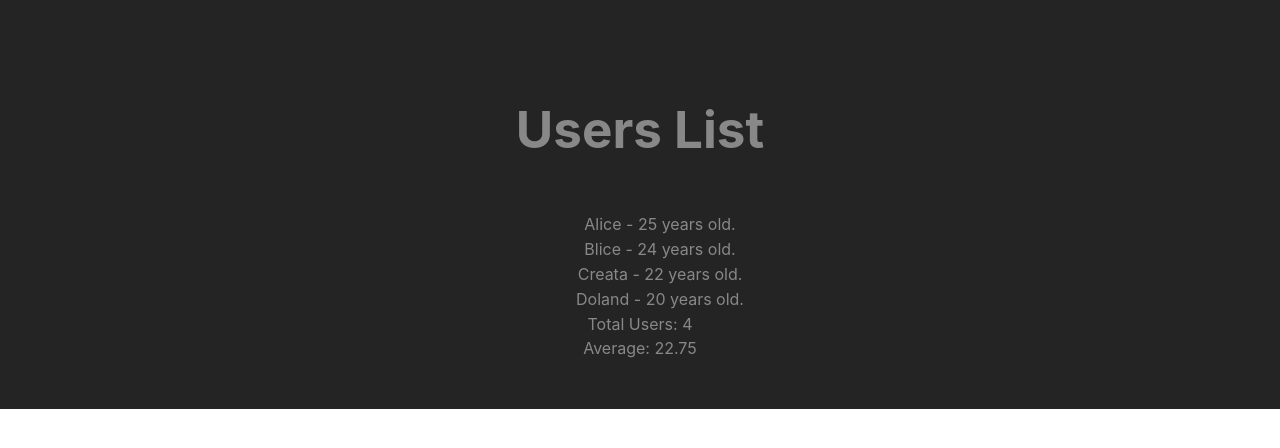
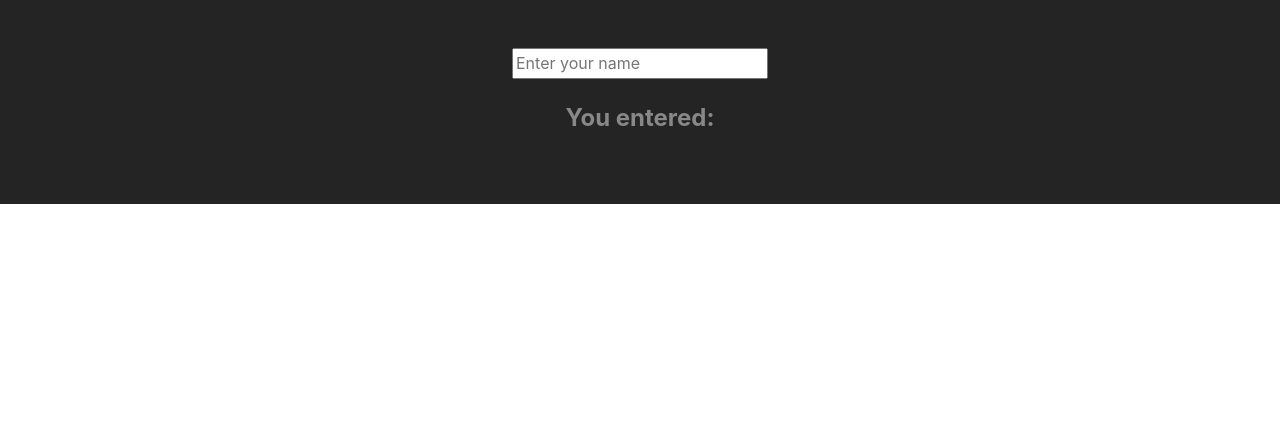
Before and after one commit to MznAarik/react-my-app, a React (Vite) app: page / in a window 1280 px wide. Shown: the top 448 px of the page. Built offline with nearby package versions, Linux system fonts and the light colour scheme.

Commit message:
updated derivedState and new LiftStateUp

```diff
--- a/src/App.jsx
+++ b/src/App.jsx
@@ -2,7 +2,8 @@ import React from "react";
 import '@mantine/core/styles.css';
 import { MantineProvider } from '@mantine/core';
 import { State } from "./components/hooks/State";
-import { DerivedState } from "./components/hooks/DerivedState";
+import { DerivedState } from "./components/DerivedState";
+import { LiftStateUp } from "./components/LiftStateUp";
 
 // import NetflixSeries, { Footer, Header } from "./components/NetflixSeries";
 // import { EventHandling } from "./components/EventHandling";
@@ -18,7 +19,8 @@ export default function App() {
       {/* <EventPropagation /> */}
       {/* <State />
       <Sibling /> */}
-      <DerivedState />
+      {/* <DerivedState /> */}
+      <LiftStateUp />
     </section>
   }
   </MantineProvider>;
--- /dev/null
+++ b/src/components/LiftStateUp.jsx
@@ -0,0 +1,29 @@
+import { useState } from "react"
+
+const InputComponent = ({ inputValue, setInputValue }) => {
+    return (
+        <>
+            <input type="text" placeholder="Enter your name" value={inputValue} onChange={(e) => setInputValue(e.target.value)} />
+        </>
+    )
+}
+
+const DisplayComponent = ({ inputValue }) => {
+    return (
+        <>
+            <h2>You entered: {inputValue}</h2>
+        </>
+    )
+}
+
+
+export const LiftStateUp = () => {
+    const [inputValue, setInputValue] = useState("");
+    console.log({ inputValue });
+    return (
+        <>
+            <InputComponent inputValue={inputValue} setInputValue={setInputValue} />
+            <DisplayComponent inputValue={inputValue} />
+        </>
+    )
+}
```
Also changed, not shown: src/components/DerivedState.jsx (renamed from src/components/hooks/DerivedState.jsx).
